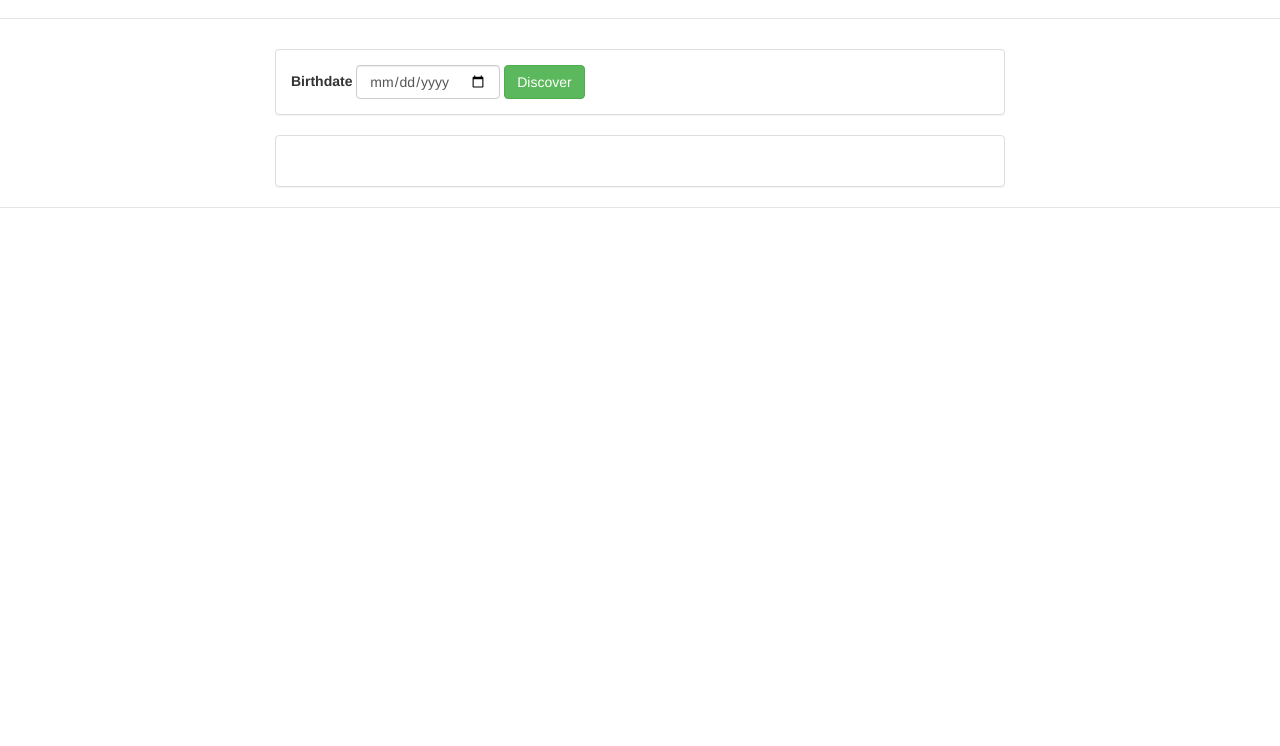
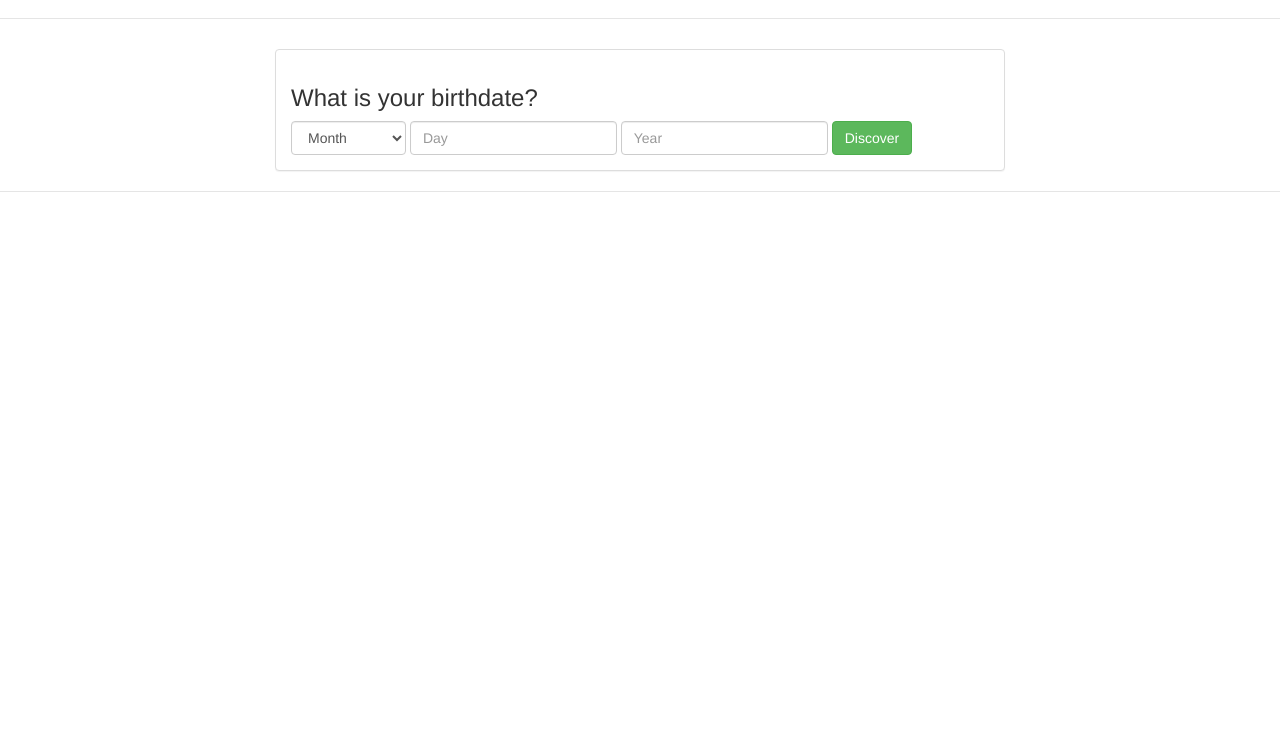
Before and after one commit to samuelpisa/birthday-movie, a website: page app/index.html in a window 1280 px wide. Shown: the part 54-800 px from the top of the page. Drawn offline with nearby package versions, Linux system fonts and the light colour scheme; some packages are replaced by stand-ins of ours; files that its build step writes are made by us from their sources; a script that the page names is missing.

Commit message:
change input date

```diff
--- a/app/index.html
+++ b/app/index.html
@@ -36,14 +36,14 @@
             <a class="navbar-brand" href="#/">Birthday Movie</a>
           </div>
 
-          <div class="collapse navbar-collapse" id="js-navbar-collapse">
+          <!-- <div class="collapse navbar-collapse" id="js-navbar-collapse">
 
             <ul class="nav navbar-nav">
               <li class="active"><a href="#/">Home</a></li>
               <li><a ng-href="#/about">About</a></li>
               <li><a ng-href="#/">Contact</a></li>
             </ul>
-          </div>
+          </div> -->
         </div>
       </div>
     </div>
--- a/app/scripts/controllers/main.js
+++ b/app/scripts/controllers/main.js
@@ -11,8 +11,13 @@ angular.module('birthdayMovieApp')
   .controller('MainCtrl', ['$scope', '$sce', 'moviedb',
   	function ($scope, $sce, moviedb) {
 
-		$scope.discover = function(date) {
-			var dateCalc = new Date(date);
+		$scope.discover = function(month, day, year) {
+			try{
+				var dateCalc = new Date(year, month, day);
+			}catch(errors){
+				$scope.errors = "Invalid Date.";
+				return ;
+			}
 			var date2 = dateCalc.toISOString().substring(0,10);
 			dateCalc.setMonth(dateCalc.getMonth() - 2);
 			var date1 = dateCalc.toISOString().substring(0,10);
--- a/app/scripts/services/moviedb.js
+++ b/app/scripts/services/moviedb.js
@@ -16,7 +16,7 @@ angular.module('birthdayMovieApp')
 						params: {
 							'api_key': config.key,
 							'sort_by': 'popularity.desc',
-							'language': 'pt',
+							'language': 'en',
 							'primary_release_date.gte': date1,
 							'primary_release_date.lte': date2
 						}
--- a/app/views/main.html
+++ b/app/views/main.html
@@ -2,22 +2,34 @@
 <div class="row">
   <div class="panel panel-default">
     <div class="panel-body">
+      <h3 class="center">What is your birthdate?</h3>
       <form novalidate class="form-inline">
 
-        <!-- <select class="form-control" id="sel1" placeholder="Month">
-          <option>Month</option>
-          <option>January</option>
-          <option>February</option>
-          <option>4</option>
+        <select class="form-control" id="sel1" placeholder="Month" ng-model="month">
+          <option value="">Month</option>
+          <option value="0">January</option>
+          <option value="1">February</option>
+          <option value="2">March</option>
+          <option value="3">April</option>
+          <option value="4">May</option>
+          <option value="5">June</option>
+          <option value="6">July</option>
+          <option value="7">August</option>
+          <option value="8">September</option>
+          <option value="9">October</option>
+          <option value="10">November</option>
+          <option value="11">December</option>
         </select>
 
-        <input class="form-control" type="text" maxlength="2" placeholder="Day"/>
+        <input class="form-control" type="text" maxlength="2" placeholder="Day" ng-model="day"/>
 
-        <input class="form-control" type="text" maxlength="4" placeholder="Year"/> -->
+        <input class="form-control" type="text" maxlength="4" placeholder="Year" ng-model="year"/>
 
-        <label for="inputDate">Birthdate </label>
-        <input type="date" id="inputDate" class="form-control" ng-model="date"/>
-        <button type="button" class="btn btn-success" ng-click="discover(date)">Discover</button>
+        <!-- <input type="date" id="inputDate" class="form-control" ng-model="date"/> -->
+        <button type="button" class="btn btn-success" ng-click="discover(month, day, year)">Discover</button>
+
+        <div class="alert alert-warning" role="alert" ng-show="errors">{{errors}}</div>
+
       </form>
     </div>
   </div>
@@ -25,9 +37,9 @@
 
 <div class="row">
 
-  <div class="panel panel-default">
+  <div class="panel panel-default" ng-show="movie">
     <div class="panel-body">
-      <div class="media" ng-show="movie">
+      <div class="media">
         <div class="media-left media-top">
            <img class="media-object" alt="{{movie.title}}" src="http://image.tmdb.org/t/p/w185/{{movie.poster_path}}"/>
         </div>
```
